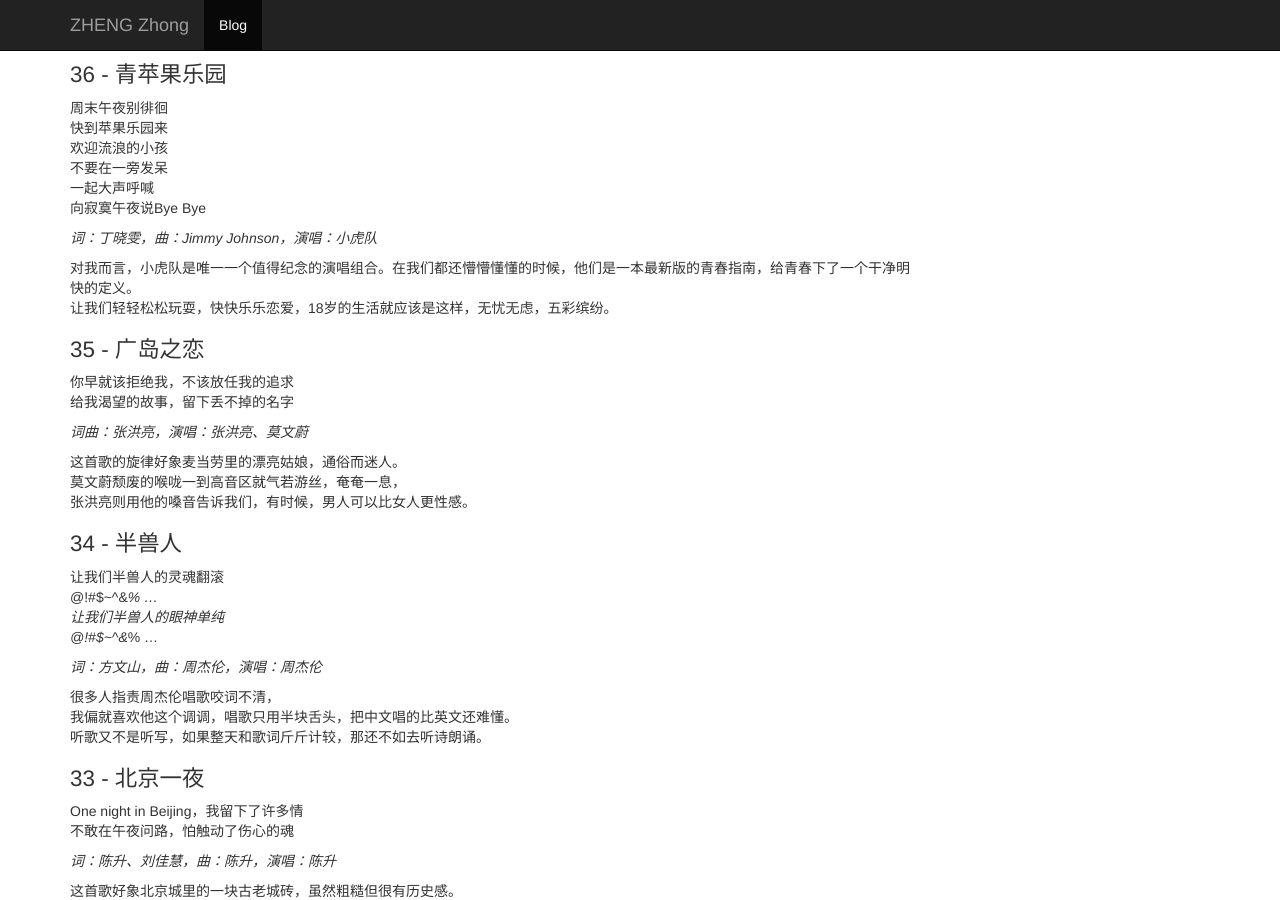
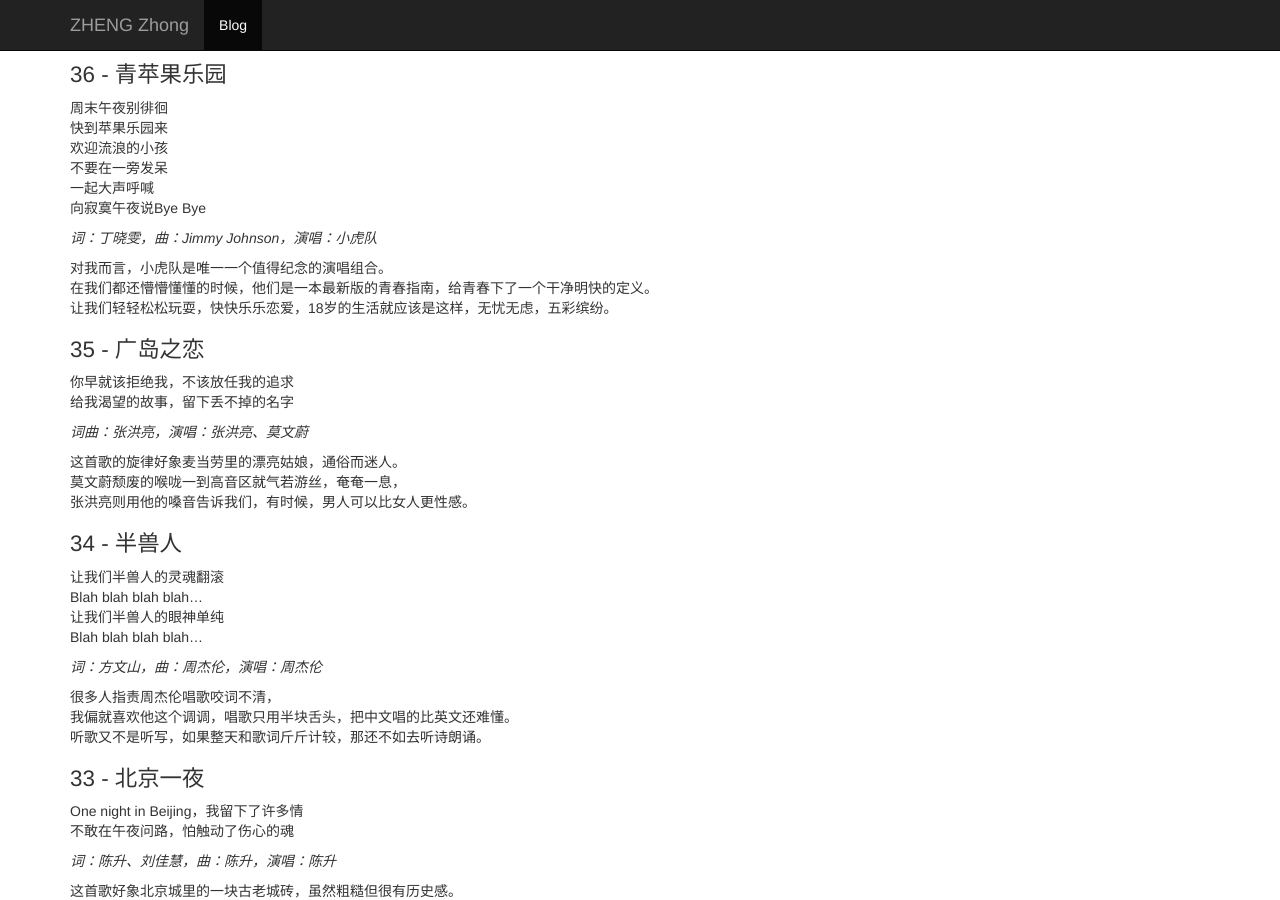
Before and after one commit to zhengzhong/zhengzhong.github.io, a Jekyll site: the page built from _posts/2003-01-12-favorite-songs.md, in a window 1280 px wide and 900 px high, scrolled down 946 px. Built offline with Jekyll 4.4.1, drawn with Linux system fonts in a browser that asks for light colours; nearby versions of some CDN libraries; comment, search, counter and statistics services are not loaded.

Commit message:
Fixed a formatting error.

```diff
--- a/_posts/2003-01-12-favorite-songs.md
+++ b/_posts/2003-01-12-favorite-songs.md
@@ -51,7 +51,8 @@ _词：姚若龙，曲：李正帆，演唱：赵咏华_
 
 _词：丁晓雯，曲：Jimmy Johnson，演唱：小虎队_
 
-对我而言，小虎队是唯一一个值得纪念的演唱组合。在我们都还懵懵懂懂的时候，他们是一本最新版的青春指南，给青春下了一个干净明快的定义。<br/>
+对我而言，小虎队是唯一一个值得纪念的演唱组合。<br/>
+在我们都还懵懵懂懂的时候，他们是一本最新版的青春指南，给青春下了一个干净明快的定义。<br/>
 让我们轻轻松松玩耍，快快乐乐恋爱，18岁的生活就应该是这样，无忧无虑，五彩缤纷。<br/>
 
 35 - 广岛之恋
@@ -70,9 +71,9 @@ _词曲：张洪亮，演唱：张洪亮、莫文蔚_
 -----------
 
 让我们半兽人的灵魂翻滚<br/>
-@!#$~^&*% ...<br/>
+Blah blah blah blah...<br/>
 让我们半兽人的眼神单纯<br/>
-@!#$~^&*% ...<br/>
+Blah blah blah blah...<br/>
 
 _词：方文山，曲：周杰伦，演唱：周杰伦_
 
```
